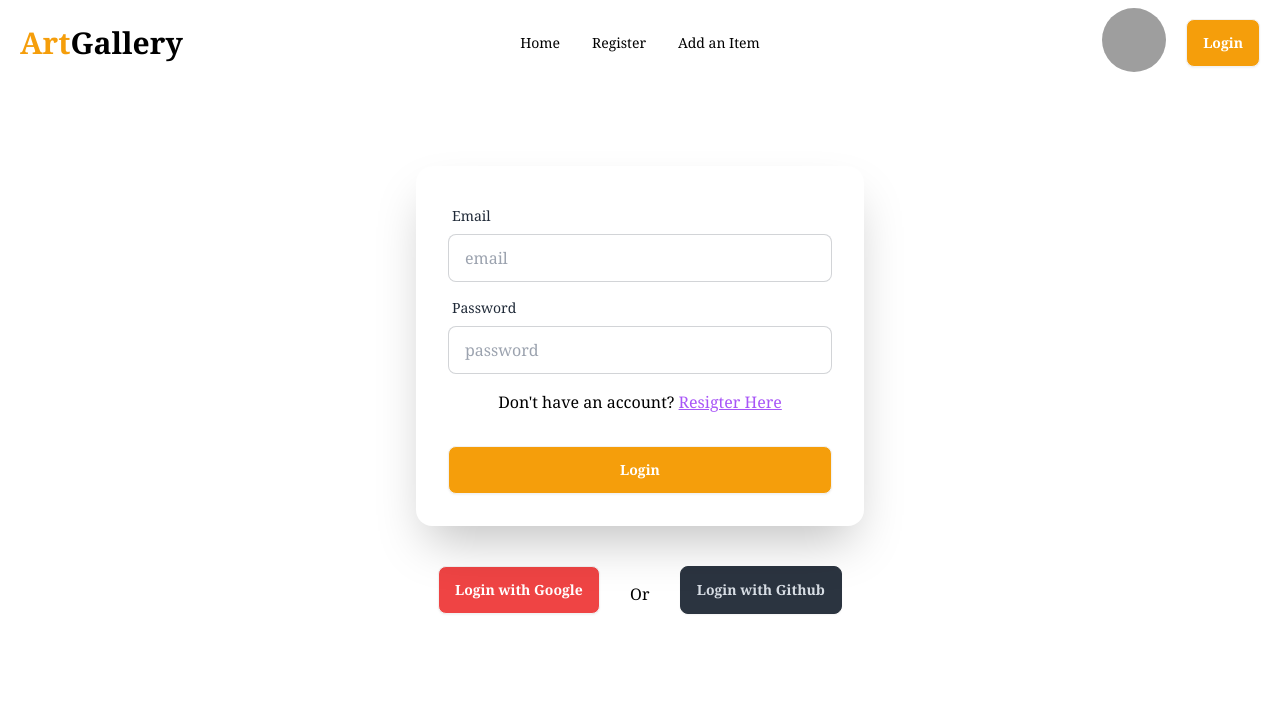
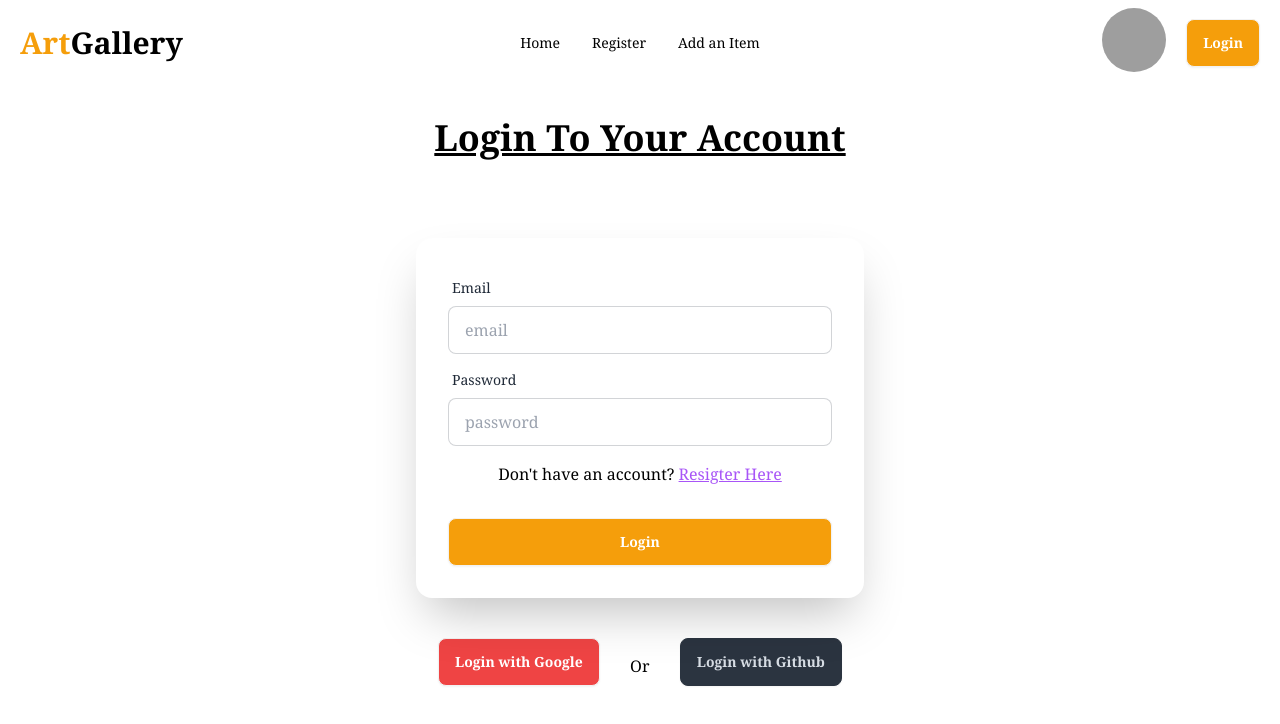
Before and after one commit to noman023/artGallery-client, a React (Vite) app: page /login in a window 1280 px wide. Shown: the top 724 px of the page. Built offline with nearby package versions, Linux system fonts and the light colour scheme; grey boxes are pictures that could not be loaded.

Commit message:
added section head component

```diff
--- a/src/components/AddItem/AddItem.jsx
+++ b/src/components/AddItem/AddItem.jsx
@@ -1,5 +1,7 @@
 import { Helmet } from "react-helmet";
+
 import Button from "../Button/Button";
+import SectionHead from "../sectionHead/SectionHead";
 
 export default function AddItem() {
   const handleSubmit = (e) => {
@@ -40,11 +42,7 @@ export default function AddItem() {
         <title>Art Gallery | Add an Item</title>
       </Helmet>
 
-      <div className="text-center mb-10">
-        <h1 className="text-3xl lg:text-4xl font-bold  underline">
-          Add an item
-        </h1>
-      </div>
+      <SectionHead>Add an Item</SectionHead>
 
       <div className="card shrink-0 w-full shadow-2xl bg-base-100 mb-20">
         <form onSubmit={handleSubmit} className="card-body ">
--- a/src/components/Login/Login.jsx
+++ b/src/components/Login/Login.jsx
@@ -1,5 +1,7 @@
 import { Link } from "react-router-dom";
+
 import Button from "../Button/Button";
+import SectionHead from "../sectionHead/SectionHead";
 
 export default function Login() {
   const handleSubmit = (e) => {
@@ -14,6 +16,8 @@ export default function Login() {
   return (
     <>
       <div className="text-center">
+        <SectionHead>Login To Your Account</SectionHead>
+
         <div className="card shrink-0 w-full max-w-md mx-auto shadow-2xl bg-base-100 mt-20 ">
           <form onSubmit={handleSubmit} className="card-body">
             <div className="form-control">
--- a/src/components/Register/Register.jsx
+++ b/src/components/Register/Register.jsx
@@ -5,6 +5,7 @@ import Swal from "sweetalert2";
 import { FaEye, FaEyeSlash } from "react-icons/fa";
 
 import Button from "../Button/Button";
+import SectionHead from "../sectionHead/SectionHead";
 
 export default function Register() {
   const [showPassowrd, setShowPassword] = useState(false);
@@ -40,6 +41,8 @@ export default function Register() {
   };
   return (
     <div>
+      <SectionHead>Create Your Account</SectionHead>
+
       <div className="card shrink-0 w-full max-w-md mx-auto shadow-2xl bg-base-100 my-20">
         <form onSubmit={handleSubmit} className="card-body">
           <div className="form-control">
--- /dev/null
+++ b/src/components/sectionHead/SectionHead.jsx
@@ -0,0 +1,7 @@
+export default function SectionHead({ children }) {
+  return (
+    <div className="text-center mb-10">
+      <h1 className="text-3xl lg:text-4xl font-bold  underline">{children}</h1>
+    </div>
+  );
+}
```
